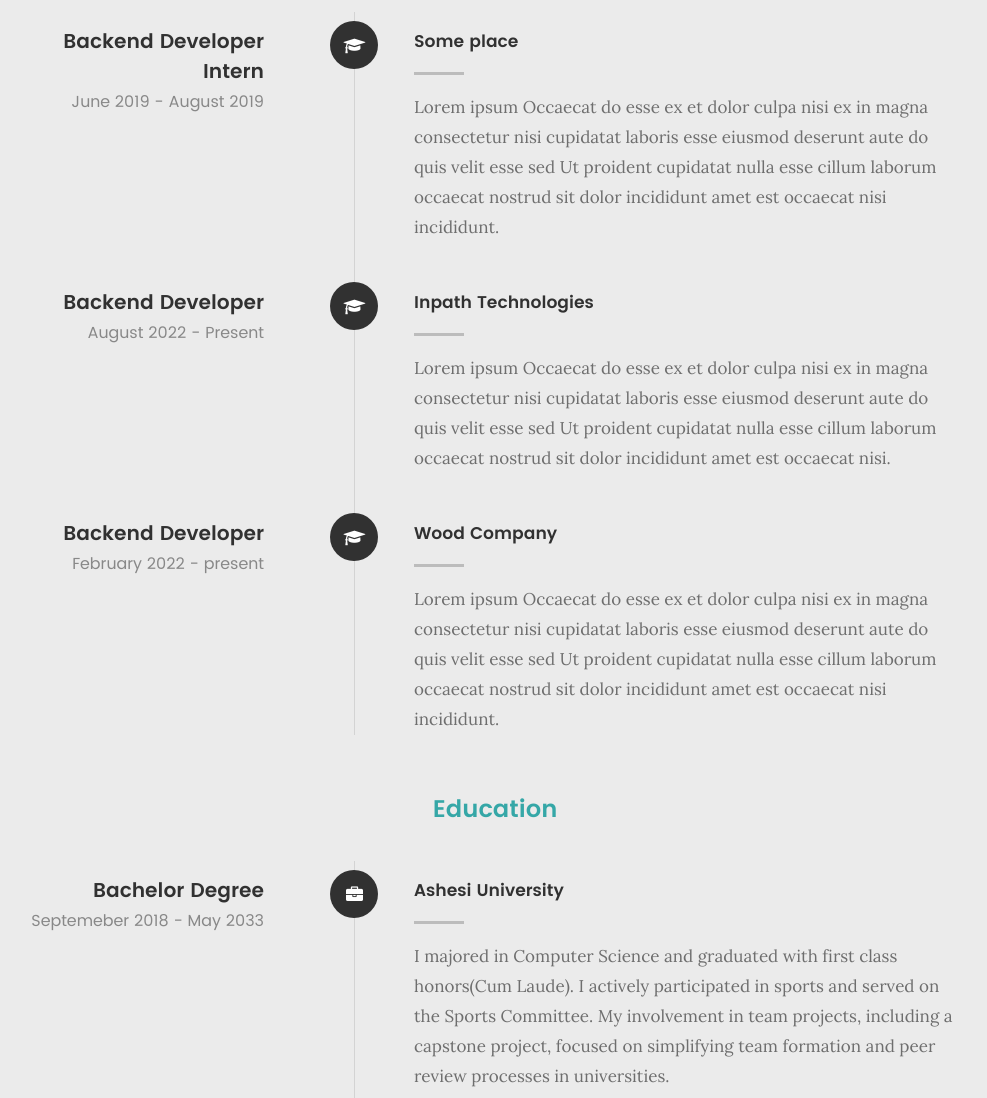
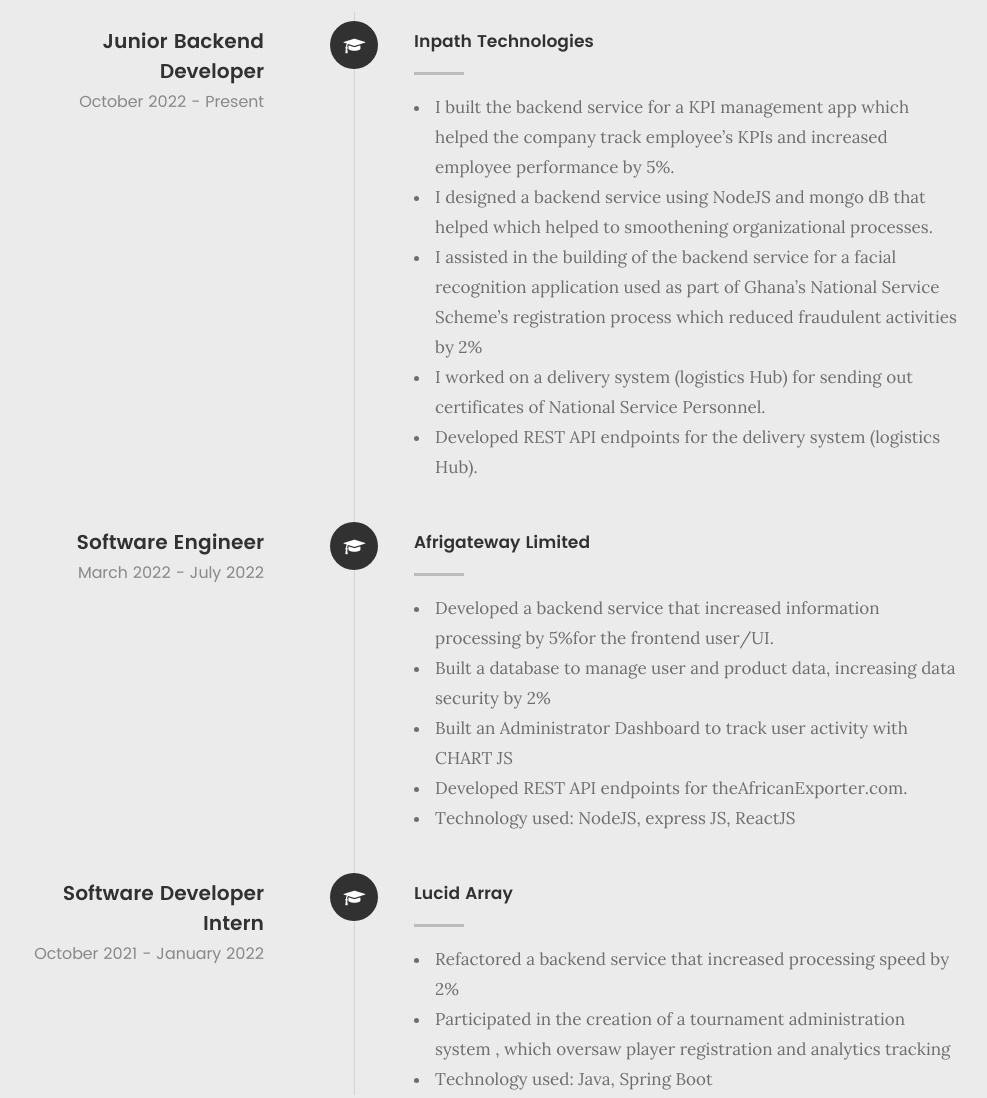
Before and after one commit to kwabena-Koranteng/myportfolio, a plain HTML site: page index.html in a window 1280 px wide. Shown: the part 2627-3725 px from the top of the page, without its empty margins (145-1132 px from the left). Drawn offline with Linux system fonts and the light colour scheme; files whose address does not match are found by name.

Commit message:
new push

```diff
--- a/index.html
+++ b/index.html
@@ -148,15 +148,15 @@
 
 				<ul class="skill-bars">
 				   <li>
-				   	<div class="progress percent90"><span>85%</span></div>
+				   	<div class="progress percent70"><span>70%</span></div>
 				   	<strong>Cloud Technologies</strong>
 				   </li>
 				   <li>
-				   	<div class="progress percent85"><span>85%</span></div>
+				   	<div class="progress percent90"><span>90%</span></div>
 				   	<strong>Database Management</strong>
 				   </li>
 				   <li>
-				   	<div class="progress percent70"><span>80%</span></div>
+				   	<div class="progress percent80"><span>80%</span></div>
 				   	<strong>Java</strong>
 				   </li>
 				   <li>
@@ -165,17 +165,17 @@
 				   </li>
 				   <li>
 
-				   	<div class="progress percent75"><span>85%</span></div>
+				   	<div class="progress percent95"><span>95%</span></div>
 				   	<strong>Node JS</strong>
 				   </li>
 				   <li>
 
-					<div class="progress percent75"><span>75%</span></div>
+					<div class="progress percent80"><span>80%</span></div>
 					<strong>Python</strong>
 				</li>
 				<li>
 
-					<div class="progress percent75"><span>75%</span></div>
+					<div class="progress percent65"><span>65%</span></div>
 					<strong>Go</strong>
 				</li>
 
@@ -231,17 +231,23 @@
 					</div>
 
 					<div class="timeline-header">
-						<h3>Backend Developer Intern</h3>
-						<p>June 2019 - August 2019</p>
+						<h3>Junior Backend Developer</h3>
+						<p>October 2022 - Present</p>
 					</div>
 
 					<div class="timeline-content">
-						<h4>Some place</h4>
+						<h4>Inpath Technologies</h4>
 						<!-- what have you achieved -->
-						<p>Lorem ipsum Occaecat do esse ex et dolor culpa nisi ex in magna consectetur nisi cupidatat laboris esse eiusmod deserunt aute do quis velit esse sed Ut proident cupidatat nulla esse cillum laborum occaecat nostrud sit dolor incididunt amet est occaecat nisi incididunt.</p>
+						<ul>
+						 <li>I built the backend service for a KPI management app which helped the company track employee’s KPIs and increased employee performance by 5%.</li>
+						 <li>I designed a backend service using NodeJS and mongo dB that helped which helped to smoothening organizational processes.</li>
+						 <li>I assisted in the building of the backend service for a facial recognition application used as part of Ghana’s National Service Scheme’s registration process which reduced fraudulent activities by 2%</li>
+						 <li>I worked on a delivery system (logistics Hub) for sending out certificates of National Service Personnel.</li>
+						 <li>Developed REST API endpoints for the delivery system (logistics Hub).</li>
+						</ul>
 					</div>
 
-				</div>
+				</div> <!-- /timeline-block -->
 
 				<div class="timeline-block">
 
@@ -250,18 +256,24 @@
 					</div>
 
 					<div class="timeline-header">
-	   					<h3>Backend Developer</h3>
-	   					<p>August 2022 - Present</p>
+						<h3>Software Engineer</h3>
+						<p>March 2022 - July 2022</p>
 					</div>
 
 					<div class="timeline-content">
-						   <h4>Inpath Technologies</h4>
+						<h4>Afrigateway Limited</h4>
 							   <!-- what have you achieved -->
-	   					<p>Lorem ipsum Occaecat do esse ex et dolor culpa nisi ex in magna consectetur nisi cupidatat laboris esse eiusmod deserunt aute do quis velit esse sed Ut proident cupidatat nulla esse cillum laborum occaecat nostrud sit dolor incididunt amet est occaecat nisi.</p>
+							<ul>
+							 <li>Developed a backend service that increased information processing by 5%for the frontend user/UI.</li>
+							 <li>Built a database to manage user and product data, increasing data security by 2%</li>
+							 <li>Built an Administrator Dashboard to track user activity with CHART JS</li>
+							 <li>Developed REST API endpoints for theAfricanExporter.com.</li>
+							 <li>Technology used: NodeJS, express JS, ReactJS</li>
+							</ul>
+
 					</div>
 
 				</div> <!-- /timeline-block -->
- <!-- /timeline-block -->
 
 				<div class="timeline-block">
 
@@ -270,17 +282,26 @@
 					</div>
 
 					<div class="timeline-header">
-	   					<h3>Backend Developer</h3>
-	   					<p>February 2022 - present</p>
+						<h3>Software Developer Intern</h3>
+						<p>October 2021 - January 2022</p>
 					</div>
 
 					<div class="timeline-content">
-						   <h4>Wood Company</h4>
+						<h4>Lucid Array</h4>
 							   <!-- what have you achieved -->
-	   					<p>Lorem ipsum Occaecat do esse ex et dolor culpa nisi ex in magna consectetur nisi cupidatat laboris esse eiusmod deserunt aute do quis velit esse sed Ut proident cupidatat nulla esse cillum laborum occaecat nostrud sit dolor incididunt amet est occaecat nisi incididunt.</p>
+						<ul>
+							<li>Refactored a backend service that increased processing speed by 2%</li>
+							<li>Participated in the creation of a tournament administration system , which oversaw player registration and analytics tracking</li>
+							<li>Technology used: Java, Spring Boot</li>
+						</ul>
 					</div>
 
-	   			</div> <!-- /timeline-block -->
+				</div>
+
+
+ <!-- /timeline-block -->
+
+
 
    			</div> <!-- /timeline-wrap -->
 
@@ -310,7 +331,7 @@
 
 	   				<div class="timeline-header">
 	   					<h3>Bachelor Degree</h3>
-	   					<p>Septemeber 2018 - May 2033</p>
+	   					<p>Septemeber 2018 - June 2022</p>
 	   				</div>
 
 	   				<div class="timeline-content">
@@ -328,7 +349,7 @@
 
 	   				<div class="timeline-header">
 	   					<h3>A'Levels</h3>
-	   					<p>May 2017 - June 2018</p>
+	   					<p>August 2016 - June 2018</p>
 	   				</div>
 
 	   				<div class="timeline-content">
@@ -345,7 +366,7 @@
 
 					<div class="timeline-header">
 						<h3>O'Levels</h3>
-						<p>May 2014 - June 2017</p>
+						<p>May 2014 - June 2016</p>
 					</div>
 
 					<div class="timeline-content">
```
Lines whose indentation alone changed are shown as unchanged.
